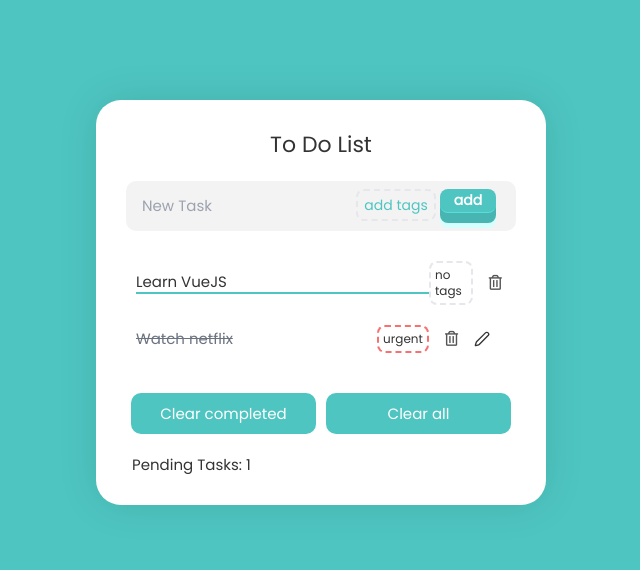
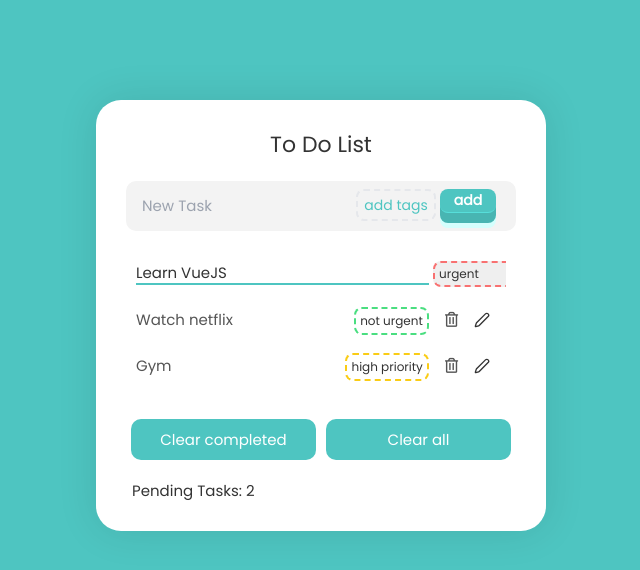
Before and after one commit to tgtanfj/vue-todoapp, a Vue app: page / in a window 1280 px wide. Both pictures are taken after a click on the icon 801 px from the left and 274 px from the top of the page. Shown: the top 570 px of the page, without its empty margins (319-959 px from the left). Built offline with nearby package versions, Linux system fonts and the light colour scheme.

Commit message:
update 2

```diff
--- a/src/components/TaskTodo.vue
+++ b/src/components/TaskTodo.vue
@@ -71,7 +71,7 @@
           <li
             v-for="(task, index) in tasks"
             :key="task.id"
-            class="flex items-center justify-between"
+            class="flex items-center justify-between gap-1"
           >
             <button
               @click="toggleTask(index)"
@@ -88,11 +88,12 @@
               class="border-b-2 border-[#4ec5c1] outline-none focus:outline-none"
             />
             <div class="flex items-center gap-4 cursor-default">
+              <div v-if="task.isEditing === false" class="h-[26px]">
                 <p
                   v-if="task.tag === ''"
                   class="text-xs border-dashed border-2 rounded-lg p-1 self-end"
                 >
-                no tags
+                  no tag
                 </p>
                 <p
                   v-if="task.tag === 'urgent'"
@@ -112,6 +113,23 @@
                 >
                   not urgent
                 </p>
+              </div>
+              <div v-if="task.isEditing">
+                <select
+                  v-model="task.tempTag"
+                  :class="{
+                    'border-red-400 ': task.tempTag === 'urgent',
+                    'border-green-400 ': task.tempTag === 'not urgent',
+                    'border-yellow-400 ': task.tempTag === 'high priority',
+                    'border-gray-300': task.tempTag === '' // border mặc định
+                  }"
+                  class="text-xs h-[26px] border-dashed border-2 outline-none focus:outline-none rounded-lg"
+                >
+                  <option v-for="tag in tags" :key="tag.title" :value="tag.title">
+                    {{ tag.title }}
+                  </option>
+                </select>
+              </div>
               <button @click="removeTask(index)"><i class="far fa-trash-alt"></i></button>
               <Pen
                 v-if="task.isEditing === false"
@@ -150,15 +168,22 @@ const tasks = ref([
   {
     id: 1,
     title: 'Learn VueJS',
-    completed: false,
-    tag: '',
+    completed: true,
+    tag: 'urgent',
     isEditing: false
   },
   {
     id: 2,
     title: 'Watch netflix',
-    completed: true,
-    tag: 'urgent',
+    completed: false,
+    tag: 'not urgent',
+    isEditing: false
+  },
+  {
+    id: 3,
+    title: 'Gym',
+    completed: false,
+    tag: 'high priority',
     isEditing: false
   }
 ])
@@ -167,7 +192,8 @@ const newTask = ref()
 const newTag = ref('')
 
 const editTask = (task, index) => {
-  task.tempTitle = task.title
+  tasks.value[index].tempTitle = task.title
+  tasks.value[index].tempTag = task.tag
   tasks.value[index].isEditing = true
 }
 
@@ -175,6 +201,7 @@ const saveEdit = (task, index) => {
   if (task.tempTitle.trim() !== '') {
     tasks.value[index].title = task.tempTitle.trim()
   }
+  tasks.value[index].tag = task.tempTag
   tasks.value[index].isEditing = false
 }
 
```
Lines whose indentation alone changed are shown as unchanged.
